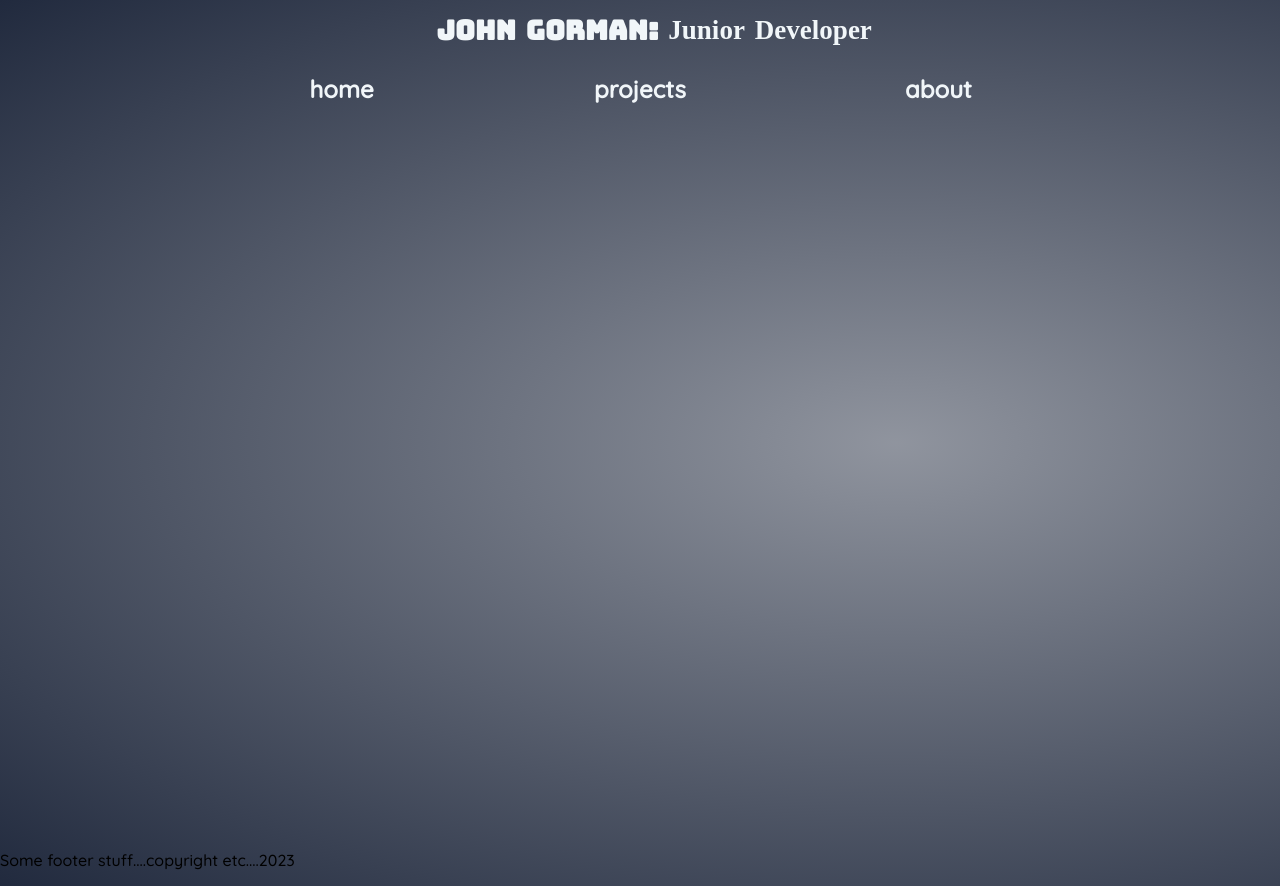
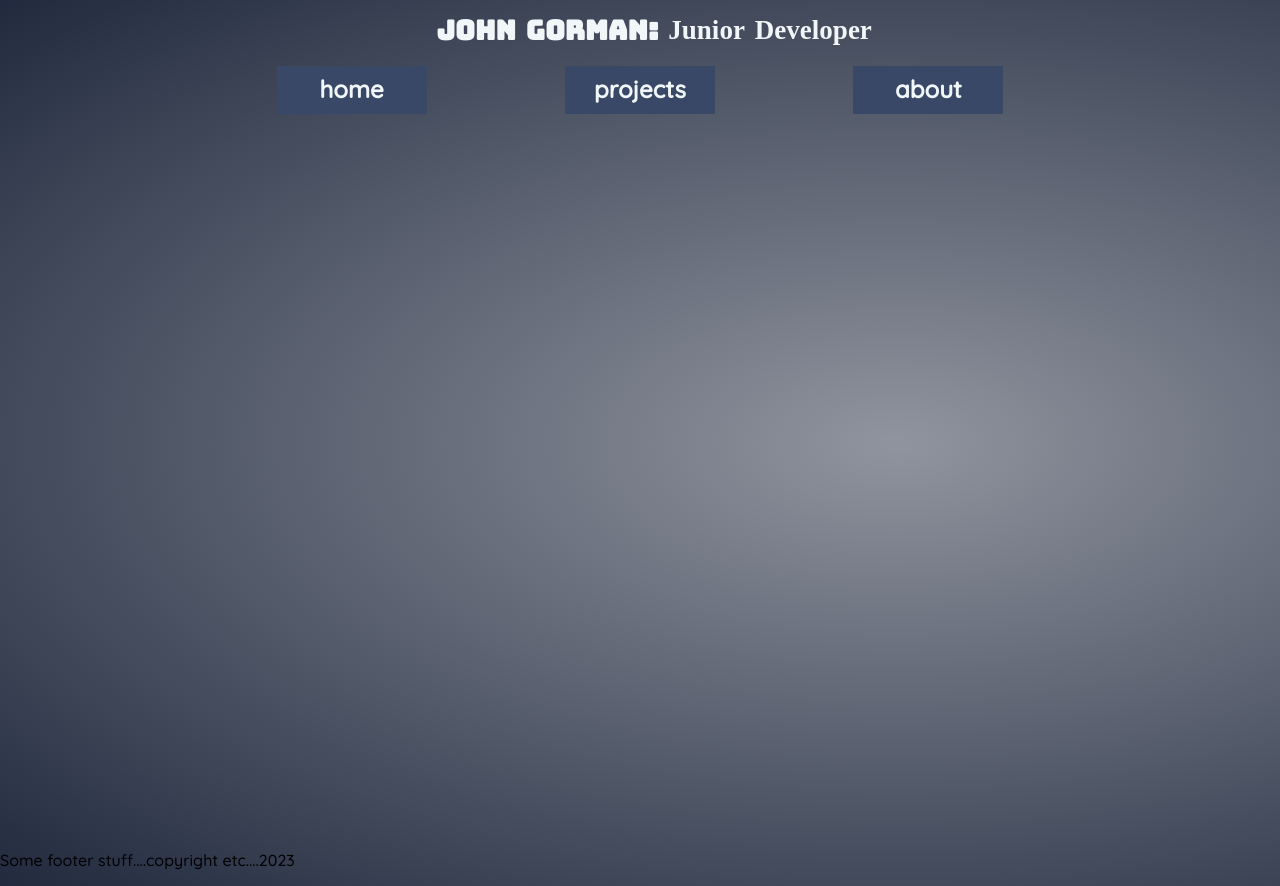
Before and after one commit to Johng117/portfolio_2.0, a React (Create React App) app in the folder client/: page / in a window 1280 px wide. Built offline with nearby package versions, Linux system fonts and the light colour scheme; a web font is replaced by a local one.

Commit message:
Tinkering with button styles
Adding styling

```diff
--- a/client/src/styles/_header.scss
+++ b/client/src/styles/_header.scss
@@ -74,9 +74,14 @@
   }
 
   .page-menu-container {
+    display: flex;
+
     .page-menu-item {
       display: flex;
       justify-content: center;
+      align-self: center;
+      height: 80%;
+
 
       .home,
       .projects,
@@ -86,13 +91,18 @@
         align-items: center;
         padding-bottom: 2px;
         width: 150px;
-        border-radius: 10px;
         text-align: center;
-        margin: 10px;
         color: $light-color;
+        background: $secondary-color;
+        transition: width 2s;
+        margin: 0;
+
+
         &:hover {
-          background-color: rgb(57, 72, 103, 0.8);
           cursor: pointer;
+          width: 170px;
+
+          // box-shadow: 2px 2px 3px 1px white, -2px 2px 3px white, 2px -2px 3px white, -2px -2px 3px white;
         }
       }
     }
@@ -110,7 +120,7 @@
   justify-content: space-around;
   background: $light-color;
   border-radius: 10px;
-  color: $primary-color
+  color: $primary-color;
 }
 
 .menu-mobile-open h5:hover {
--- a/client/src/styles/_variables.scss
+++ b/client/src/styles/_variables.scss
@@ -1,6 +1,7 @@
 $primary-color:#212A3E ;
 // rgb(33, 42, 62)
 $secondary-color: #394867;
+$secondary-transparent: #FF6766;
 // rgb(57, 72, 103)
 $hover-color: #9BA4B5;
 $text-color:#8dc6ff;
--- a/client/src/styles/index.css
+++ b/client/src/styles/index.css
@@ -122,9 +122,14 @@
   justify-content: center;
   padding-top: 15px;
 }
+.header-section .page-menu-container {
+  display: flex;
+}
 .header-section .page-menu-container .page-menu-item {
   display: flex;
   justify-content: center;
+  align-self: center;
+  height: 80%;
 }
 .header-section .page-menu-container .page-menu-item .home,
 .header-section .page-menu-container .page-menu-item .projects,
@@ -134,16 +139,17 @@
   align-items: center;
   padding-bottom: 2px;
   width: 150px;
-  border-radius: 10px;
   text-align: center;
-  margin: 10px;
   color: #F1F6F9;
+  background: #394867;
+  transition: width 2s;
+  margin: 0;
 }
 .header-section .page-menu-container .page-menu-item .home:hover,
 .header-section .page-menu-container .page-menu-item .projects:hover,
 .header-section .page-menu-container .page-menu-item .about:hover {
-  background-color: rgba(57, 72, 103, 0.8);
   cursor: pointer;
+  width: 170px;
 }
 
 .menu-mobile-open {
```
Also changed, not shown: 1 other file (tests, documents, lock files or other folders).
